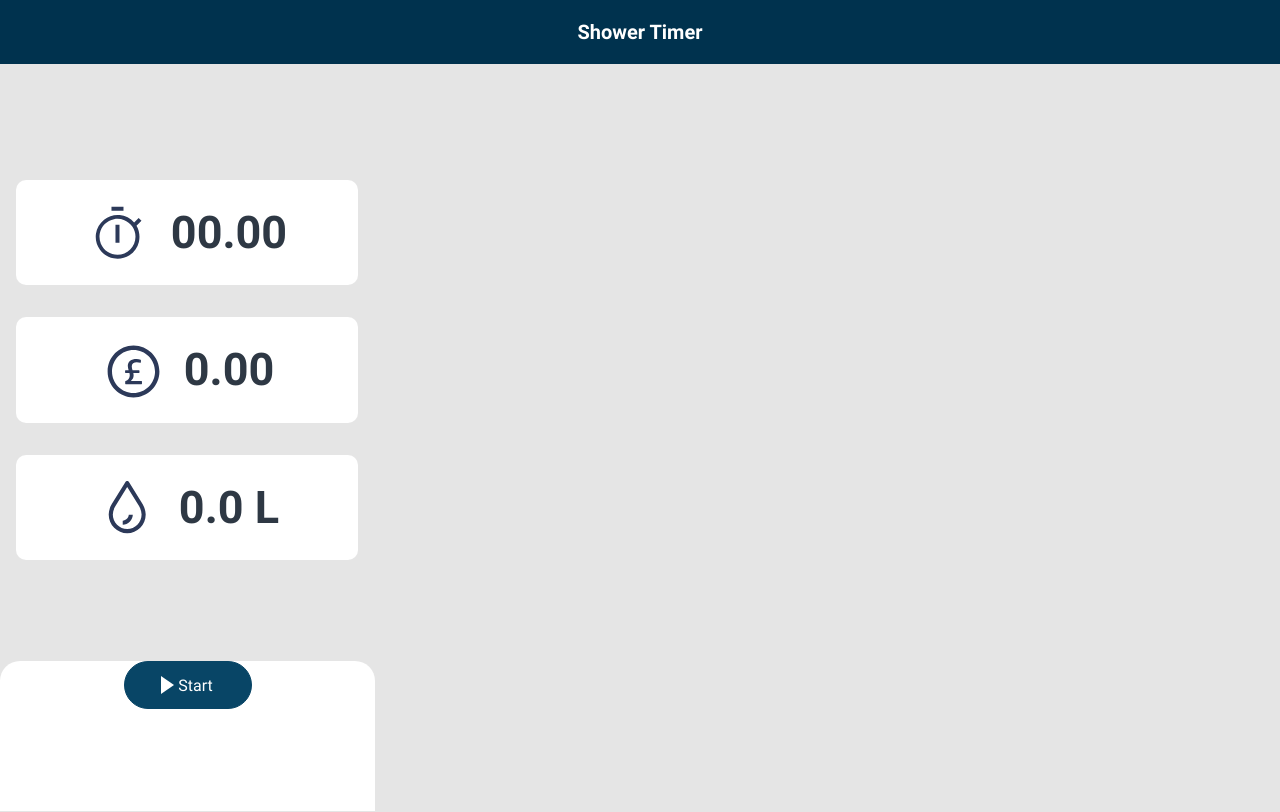
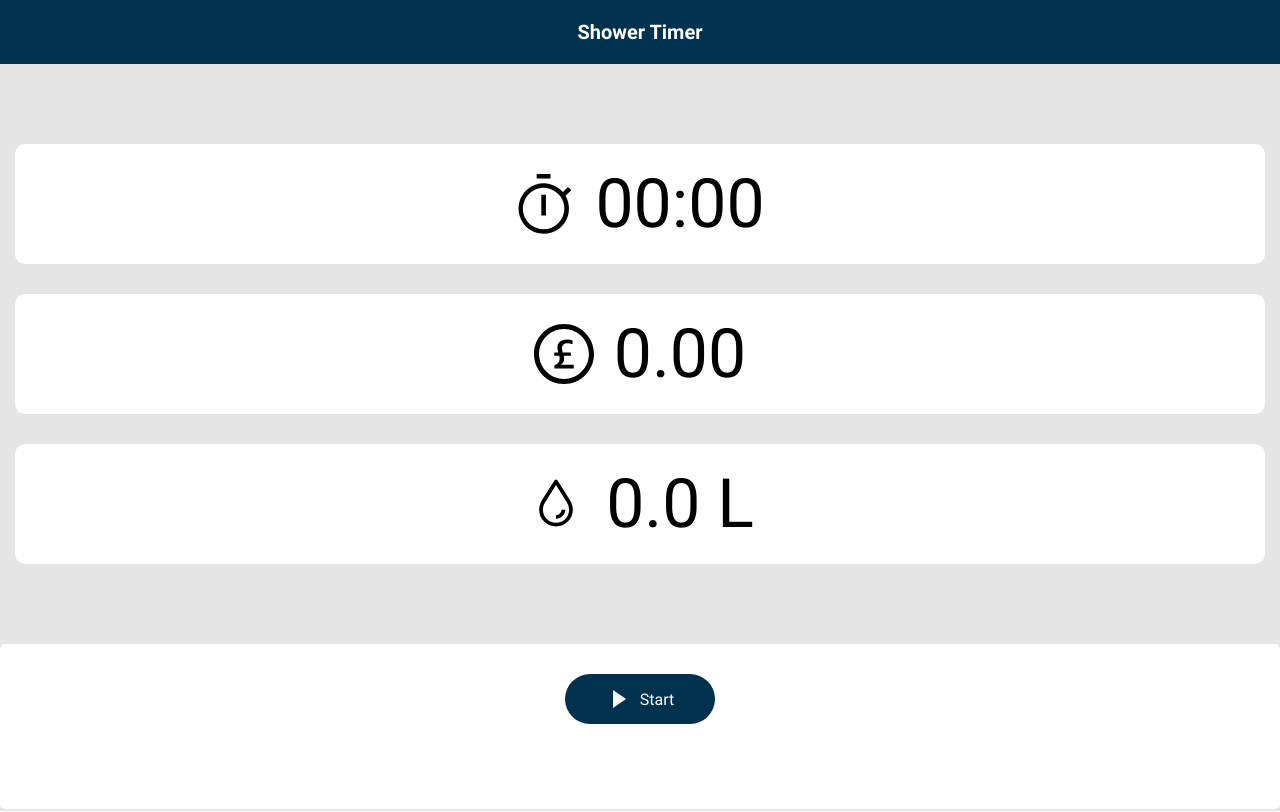
Before and after one commit to Jahad-Mohamed/industry-project-hackathon, a React (Create React App) app: page /options/timer in a window 1280 px wide. Built offline with nearby package versions, Linux system fonts and the light colour scheme.

Commit message:
rebuild timer pages

```diff
--- a/src/App.js
+++ b/src/App.js
@@ -3,10 +3,12 @@ import "./App.scss";
 import Home from "./components/HomePage/Home";
 import CheckActiviy from "./components/CheckActiviy/CheckActiviy";
 import EnterManual from "./components/EnterManual/EnterManual";
-import StartTimer from "./components/StartTimer/StartTimer";
-import ManualResults from "./components/ManualResults/ManualResults";
+// import StartTimer from "./components/StartTimer/StartTimer";
+import StartTimer2 from "./components/StartTimer2/StartTimer2";
+// import ManualResults from "./components/ManualResults/ManualResults";
 // import TimerResults from "./components/TimerResults/TimerResults";
 import TimerResults from "./components/TimerResults/TimerResults";
+import EndTimer from "./components/EndTimer/EndTimer";
 
 function App() {
   return (
@@ -28,7 +30,11 @@ function App() {
         />
         <Route
           path="/options/timer"
-          render={(routerProps) => <StartTimer {...routerProps} />}
+          render={(routerProps) => <StartTimer2 {...routerProps} />}
+        />
+        <Route
+          path="/options/end-timer"
+          render={(routerProps) => <EndTimer {...routerProps} />}
         />
         <Route
           exact
--- /dev/null
+++ b/src/components/EndTimer/EndTimer.jsx
@@ -0,0 +1,47 @@
+import React from "react";
+import "./end-timer.scss";
+import Header from "../Header/Header";
+import clock from "../../assets/icons/clock.svg";
+import pounds from "../../assets/icons/pounds.svg";
+import droplet from "../../assets/icons/droplet.svg";
+import { Link } from "react-router-dom";
+import play from "../../assets/icons/ci_play-arrow.svg";
+import restart from "../../assets/icons/restart.svg";
+import pause from "../../assets/icons/pause.svg";
+
+const EndTimer = () => {
+  return (
+    <>
+      <Header title="Shower Timer" />
+      <section className="timer">
+        <article className="timer__nums">
+          <div className="timer__time">
+            <img className="timer__icon" src={clock} alt="" />
+            <p className="timer__text">05:27</p>
+          </div>
+          <div className="timer__cost">
+            <img className="timer__icon" src={pounds} alt="" />
+            <p className="timer__text">0.20</p>
+          </div>
+          <div className="timer__water">
+            <img className="timer__icon" src={droplet} alt="" />
+            <p className="timer__text">52.0 L</p>
+          </div>
+        </article>
+        <div className="timer__box">
+          <div className="timer__circle">
+            <img src={restart} alt="" />
+          </div>
+          <Link className="timer__link" to="/results">
+            <img className="timer__new-icon" src={play} alt="" /> Finish
+          </Link>
+          <div className="timer__circle">
+            <img src={pause} alt="" />
+          </div>
+        </div>
+      </section>
+    </>
+  );
+};
+
+export default EndTimer;
--- a/src/components/StartTimer/StartTimer.jsx
+++ b/src/components/StartTimer/StartTimer.jsx
@@ -1,7 +1,6 @@
 import React from "react";
 import "./start-timer.scss";
 import Header from "../Header/Header";
-
 import pound from "../../assets/icons/pounds.svg";
 import carbontimer from "../../assets/icons/carbon_timer.svg";
 import raindrop from "../../assets/icons/carbon_rain-drop.svg";
@@ -32,7 +31,7 @@ const StartTimer = () => {
 
   return (
     <>
-      <div className="body">
+      <div className="">
         <Header title="Shower Timer" />
         <div className="shower-timer__wrapper">
           <div className="timers">
--- /dev/null
+++ b/src/components/StartTimer2/StartTimer2.jsx
@@ -0,0 +1,39 @@
+import React from "react";
+import "./start-timer2.scss";
+import Header from "../Header/Header";
+import clock from "../../assets/icons/clock.svg";
+import pounds from "../../assets/icons/pounds.svg";
+import droplet from "../../assets/icons/droplet.svg";
+import { Link } from "react-router-dom";
+import play from "../../assets/icons/ci_play-arrow.svg";
+
+const StartTimer2 = () => {
+  return (
+    <>
+      <Header title="Shower Timer" />
+      <section className="timer">
+        <article className="timer__nums">
+          <div className="timer__time">
+            <img className="timer__icon" src={clock} alt="" />
+            <p className="timer__text">00:00</p>
+          </div>
+          <div className="timer__cost">
+            <img className="timer__icon" src={pounds} alt="" />
+            <p className="timer__text">0.00</p>
+          </div>
+          <div className="timer__water">
+            <img className="timer__icon" src={droplet} alt="" />
+            <p className="timer__text">0.0 L</p>
+          </div>
+        </article>
+        <div className="timer__box">
+          <Link className="timer__link" to="/options/end-timer">
+            <img className="timer__new-icon" src={play} alt="" /> Start
+          </Link>
+        </div>
+      </section>
+    </>
+  );
+};
+
+export default StartTimer2;
--- /dev/null
+++ b/src/components/StartTimer2/start-timer2.scss
@@ -0,0 +1,83 @@
+.timer {
+  width: 100%;
+  padding: 20px 0;
+  background-color: #e5e5e5;
+  height: 747px;
+
+  &__nums {
+    // border: 2px solid black;
+    margin-top: 60px;
+  }
+
+  &__time {
+    // border: 1px solid lime;
+    background-color: white;
+    display: flex;
+    align-items: center;
+    justify-content: center;
+    margin-bottom: 30px;
+    margin-left: 15px;
+    margin-right: 15px;
+    border-radius: 10px;
+    padding: 20px 0;
+  }
+
+  &__cost {
+    @extend .timer__time;
+  }
+
+  &__water {
+    @extend .timer__time;
+  }
+
+  &__text {
+    //   font-weight: 700;
+    font-size: 68px;
+    margin-left: 20px;
+  }
+
+  &__box {
+    margin-top: 80px;
+    height: 165px;
+    border-radius: 5px;
+    background-color: white;
+    //   margin: 0 15px;
+    display: flex;
+    justify-content: center;
+  }
+
+  &__link {
+    display: flex;
+    align-items: center;
+    justify-content: center;
+    background-color: #00324e;
+    padding: 10px;
+    height: 50px;
+    border-radius: 25px;
+    color: white;
+    width: 150px;
+    margin-top: 30px;
+    margin-left: 20px;
+    margin-right: 20px;
+  }
+
+  &__icon {
+    height: 60px;
+    width: 60px;
+  }
+
+  &__new-icon {
+    margin-right: 10px;
+  }
+
+  &__circle {
+    height: 50px;
+    width: 50px;
+    margin-top: 30px;
+    border-radius: 50px;
+    border: 1.5px solid #00324e;
+    display: flex;
+    align-items: center;
+    justify-content: center;
+  }
+}
```
Also changed, not shown: src/assets/icons/pause.svg (added), src/assets/icons/restart.svg (added), src/components/EndTimer/end-timer.scss (added).
